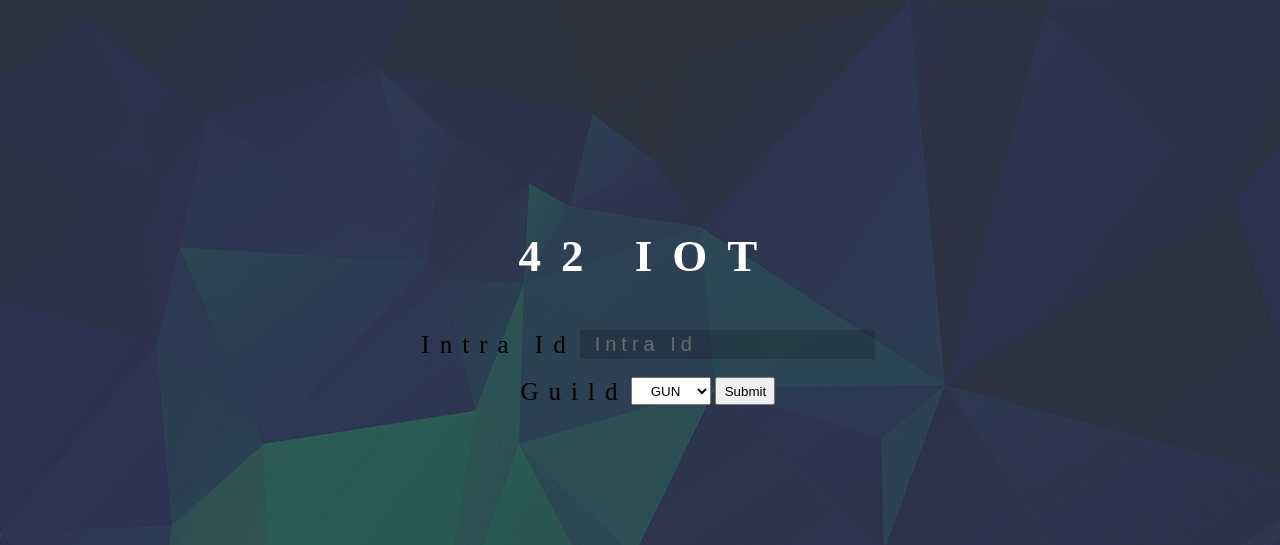
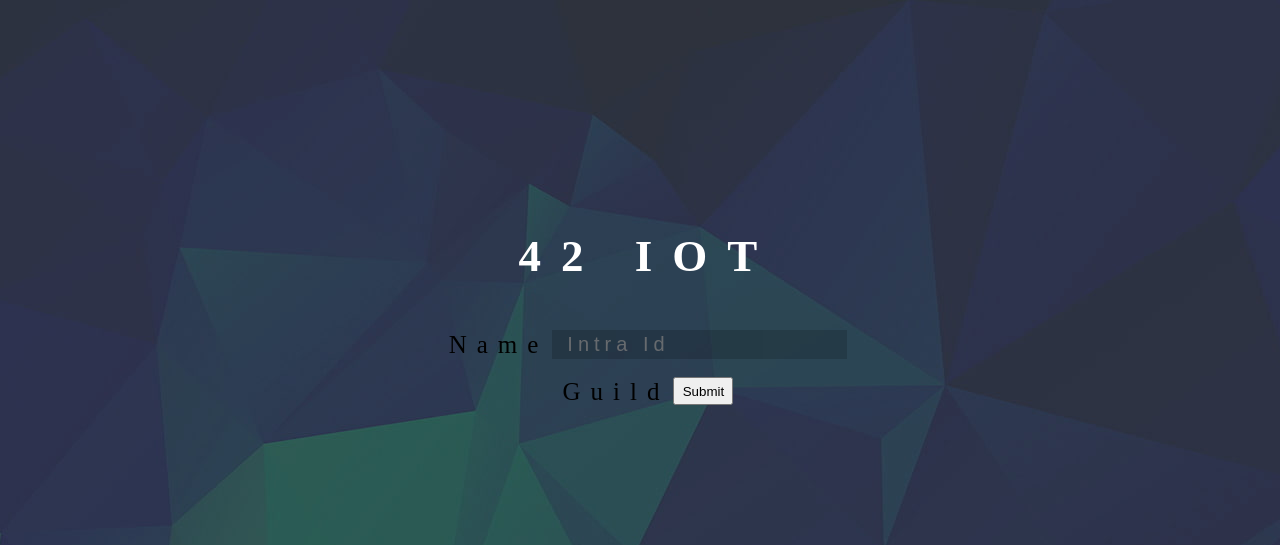
Before and after one commit to myeong01/42iot_ot_, a Flask app: page / in a window 1280 px wide. Shown: the top 545 px of the page. Run offline with Flask 2, Linux system fonts and the light colour scheme.

Commit message:
fix images in html

```diff
--- a/templates/index.html
+++ b/templates/index.html
@@ -5,7 +5,7 @@
 		<title>42 IOT</title>
 		<style>
 			body {
-				background-image: url('images/background42.jpeg');
+				background-image: url('static/background42.jpeg');
 				background-size: auto;
 				background-position: center top;
 			}
@@ -37,15 +37,9 @@
 			<div>
 				<h1>42 IOT</h1>
 				<br/>
-					<lable for="id">Intra Id</lable>
+					<lable for="id">Name</lable>
 					<input type="text" placeholder="Intra Id" name="id" style="border: none; background-color: rgba(0, 0, 0, 0.2); opacity: 0.8; color: white; padding: 2px 15px; height: 25px; font-size: 20px; vertical-align: middle; letter-spacing: 5px;"><br><br>
 					<lable for="guild">Guild</lable>
-					<select name = "guild" style="text-align: center; width: 80px; height: 28px;">
-						<option value="GUN">GUN</option>
-						<option value="GON">GON</option>
-						<option value="GAM">GAM</option>
-						<option value="LEE">LEE</option>
-					</select>
 					<input type="submit" style="width: 60px; height: 28px;">
 			</div>
 		</form>
```
